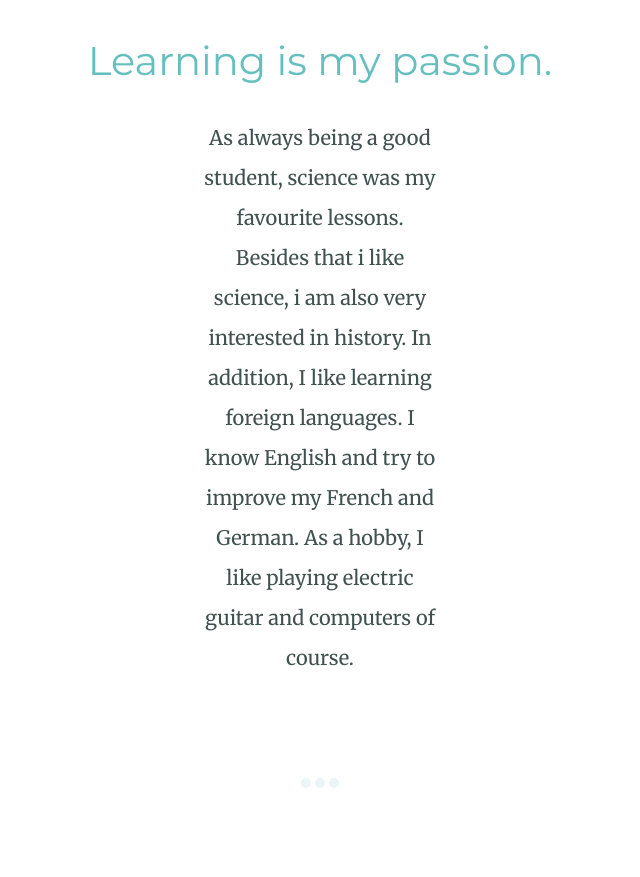
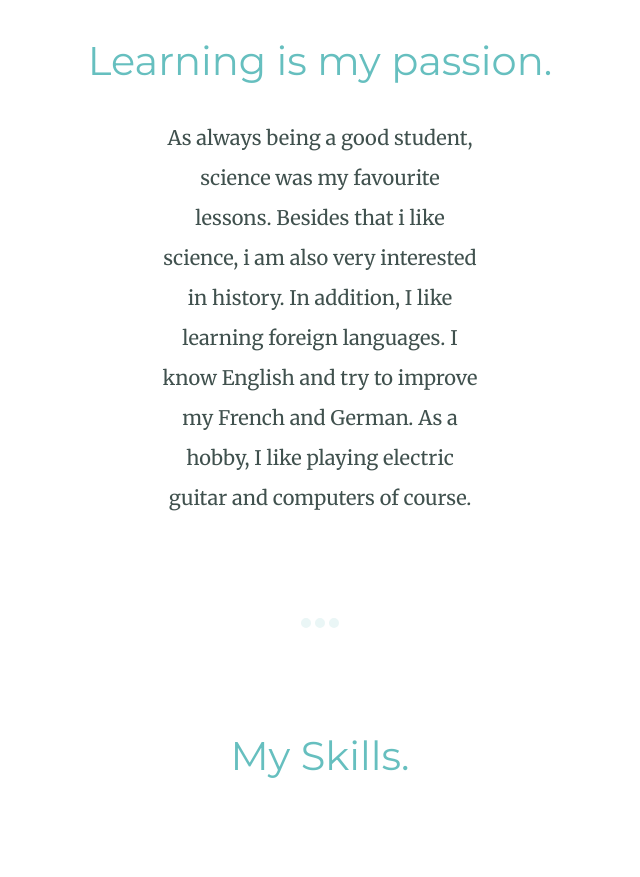
Before and after one commit to erdiusta/My-Site, a plain HTML site: page index.html in a window 1280 px wide. Shown: the part 1263-2140 px from the top of the page, without its empty margins (320-960 px from the left). Drawn offline with Linux system fonts and the light colour scheme.

Commit message:
Update styles.css

```diff
--- a/css/styles.css
+++ b/css/styles.css
@@ -63,7 +63,7 @@ hr {
 }
 
 .intro {
-  width: 37%;
+  width: 50%;
   margin: auto;
 }
 
```
